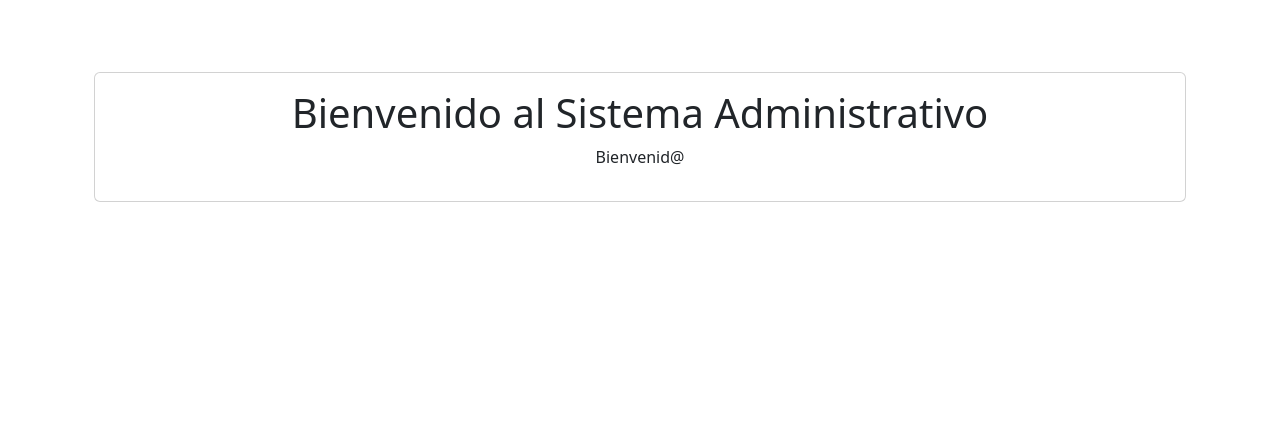
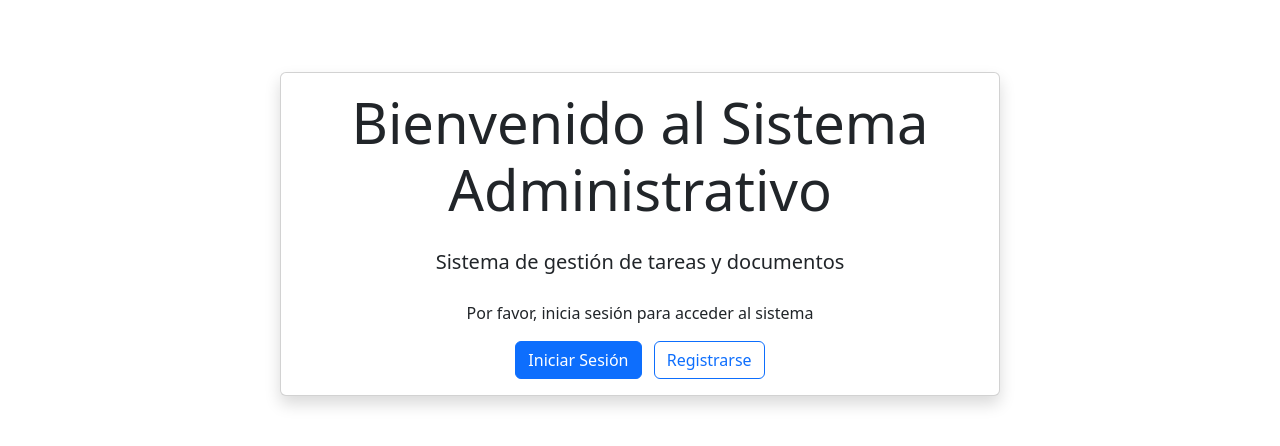
Before and after one commit to victornetroski/SistemaAdmin, a Django app: page / in a window 1280 px wide. Shown: the part 56-502 px from the top of the page. Run offline with Django 5.2, Linux system fonts and the light colour scheme.

Commit message:
Corregida33

```diff
--- a/gestor_documentos/urls.py
+++ b/gestor_documentos/urls.py
@@ -5,6 +5,7 @@ from django.contrib.auth.decorators import login_required
 
 urlpatterns = [
     path('', views.principal, name='principal'),
+    path('gestor_documentos/', views.principal, name='gestor_documentos'),  # URL para el enlace en el template base
     path('asegurados/', views.lista_asegurados, name='lista_asegurados'),
     path('asegurados/agregar/', views.agregar_asegurado, name='agregar_asegurado'),
     path('asegurados/<int:asegurado_id>/', views.detalle_asegurado, name='detalle_asegurado'),
--- a/tasks/templates/home.html
+++ b/tasks/templates/home.html
@@ -1,12 +1,45 @@
 {% extends 'base.html' %}
 
 {% block content %}
+<div class="container py-5">
+    <div class="row justify-content-center">
+        <div class="col-md-8">
+            <div class="card shadow">
+                <div class="card-body text-center">
+                    <h1 class="display-4 mb-4">Bienvenido al Sistema Administrativo</h1>
+                    <p class="lead mb-4">Sistema de gestión de tareas y documentos</p>
 
-<main class="container py-5" >
-    <section class="card card-body">
-        <h1 class="text-center">Bienvenido al Sistema Administrativo</h1>
-        <p class="text-center">Bienvenid@</p>
-    </section>
-</main>
-
+                    {% if user.is_authenticated %}
+                        <div class="row">
+                            <div class="col-md-6 mb-3">
+                                <div class="card h-100">
+                                    <div class="card-body">
+                                        <h5 class="card-title">Tareas</h5>
+                                        <p class="card-text">Gestiona tus tareas pendientes y completadas</p>
+                                        <a href="{% url 'tasks' %}" class="btn btn-primary">Ver Tareas</a>
+                                    </div>
+                                </div>
+                            </div>
+                            <div class="col-md-6 mb-3">
+                                <div class="card h-100">
+                                    <div class="card-body">
+                                        <h5 class="card-title">Documentos</h5>
+                                        <p class="card-text">Gestiona tus documentos y archivos XML</p>
+                                        <a href="{% url 'gestor_documentos' %}" class="btn btn-success">Ver Documentos</a>
+                                    </div>
+                                </div>
+                            </div>
+                        </div>
+                    {% else %}
+                        <div class="mt-4">
+                            <p>Por favor, inicia sesión para acceder al sistema</p>
+                            <a href="{% url 'signin' %}" class="btn btn-primary me-2">Iniciar Sesión</a>
+                            <a href="{% url 'signup' %}" class="btn btn-outline-primary">Registrarse</a>
+                        </div>
+                    {% endif %}
+                </div>
+            </div>
+        </div>
+    </div>
+</div>
 {% endblock %}
--- a/tasks/views.py
+++ b/tasks/views.py
@@ -17,15 +17,13 @@ logger = logging.getLogger(__name__)
 # Create your views here.
 
 def home(request):
-
     return render(request, 'home.html')
 
 
 def signup(request):
-
-    if request.method == 'GET' :
+    if request.method == 'GET':
         return render(request, 'signup.html', {
-                'form': UserCreationForm
+            'form': UserCreationForm
         })
     else:
         if request.POST['password1'] == request.POST['password2']:
@@ -33,16 +31,15 @@ def signup(request):
                 user = User.objects.create_user(username=request.POST['username'], password=request.POST['password1'])
                 user.save()
                 login(request, user)
-                return redirect('tasks')
+                return redirect('home')
             except IntegrityError:
                 return render(request, 'signup.html', {
                     'form': UserCreationForm,
-                    'error' : 'El usuario ya existe'
+                    'error': 'El usuario ya existe'
                 })
         return render(request, 'signup.html', {
-              'form': UserCreationForm,
-              'error': 'Las contraseñas no coinciden. Intenta nuevamente'
-
+            'form': UserCreationForm,
+            'error': 'Las contraseñas no coinciden. Intenta nuevamente'
         })
 
 
@@ -61,7 +58,7 @@ def signin(request):
             })
         else:
             login(request, user)
-            return redirect("home")
+            return redirect('home')
 
 @login_required
 def signout(request):
@@ -81,11 +78,10 @@ def tasks_completed(request):
 
 @login_required
 def create_task(request):
-
     if request.method == 'GET':
         return render(request, 'create_task.html',{
             'form': TaskForm
-         })
+        })
     else:
         try:
             form = TaskForm(request.POST)
@@ -97,16 +93,16 @@ def create_task(request):
             return render(request,'create_task.html',{
                 'form': TaskForm,
                 'error': 'Proporciona datos validos'
-         })
+            })
+
 @login_required
 def task_detail(request, task_id):
     if request.method == 'GET':
-        task = get_object_or_404 (Task, pk=task_id, user=request.user)
+        task = get_object_or_404(Task, pk=task_id, user=request.user)
         form = TaskForm(instance=task)
         return render(request,'task_detail.html', {'task':task, 'form':form})
     else:
         try:
-
             task = get_object_or_404(Task, pk=task_id, user=request.user)
             form = TaskForm(request.POST, instance=task)
             form.save()
@@ -121,30 +117,11 @@ def complete_task(request, task_id):
     if request.method == 'POST':
         task.datecompleted = timezone.now()
         task.save()
-        return redirect ('tasks')
+        return redirect('tasks')
 
 @login_required
 def delete_task(request, task_id):
     task = get_object_or_404(Task, pk=task_id, user=request.user)
     if request.method == 'POST':
         task.delete()
-        return redirect ('tasks')
-
-
-
-def signin(request):
-    if request.method == 'GET':
-        return render(request, 'signin.html', {
-            'form': AuthenticationForm
-        })
-    else:
-        user = authenticate(
-            request, username=request.POST['username'], password=request.POST['password'])
-        if user is None:
-            return render(request, 'signin.html', {
-                'form': AuthenticationForm,
-                'error': 'Usuario o contraseña incorrecta'
-            })
-        else:
-            login(request, user)
-            return redirect("tasks")
+        return redirect('tasks')
```
